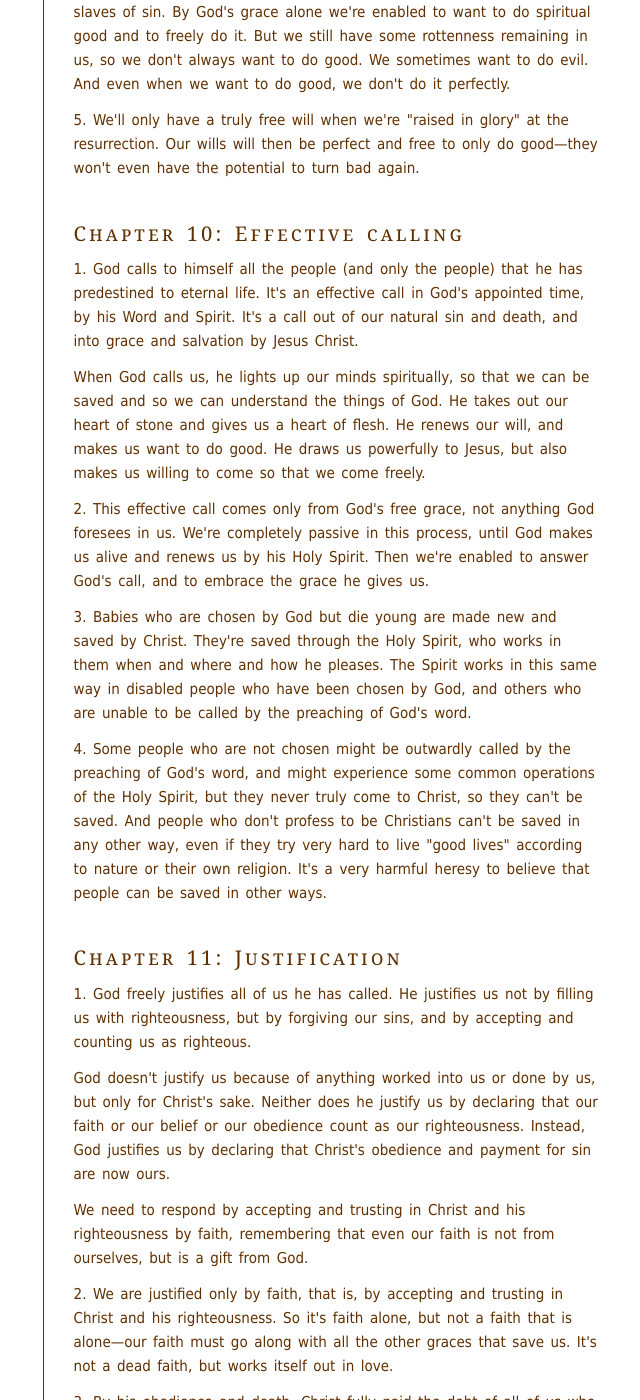
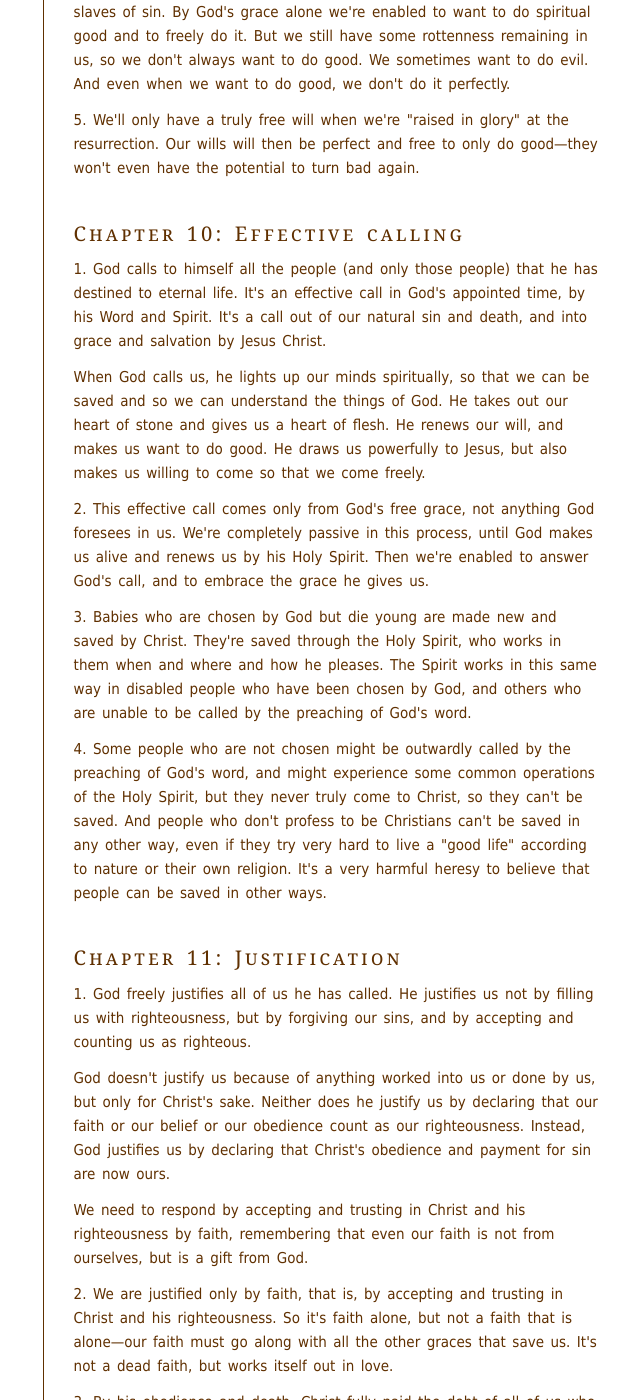
Before and after one commit to benhoyt/benhoyt.github.com, a Jekyll site: the page built from writings-plain-english-westminster.html, in a window 1280 px wide and 1400 px high, scrolled down 12626 px. Shown: the whole window, without its empty margins (391-1031 px from the left). Built offline with Jekyll 4.4.1, drawn with Linux system fonts in a browser that asks for light colours.

Commit message:
Fixes to chapter 10

```diff
--- a/writings-plain-english-westminster.html
+++ b/writings-plain-english-westminster.html
@@ -295,7 +295,7 @@
 
 <h2 id="chapter10">Chapter 10: Effective calling</h2>
 
-<p>1. God calls to himself all the people (and only the people) that he has predestined to eternal life. It's an effective call in God's appointed time, by his Word and Spirit. It's a call out of our natural sin and death, and into grace and salvation by Jesus Christ.</p>
+<p>1. God calls to himself all the people (and only those people) that he has destined to eternal life. It's an effective call in God's appointed time, by his Word and Spirit. It's a call out of our natural sin and death, and into grace and salvation by Jesus Christ.</p>
 
 <p>When God calls us, he lights up our minds spiritually, so that we can be saved and so we can understand the things of God. He takes out our heart of stone and gives us a heart of flesh. He renews our will, and makes us want to do good. He draws us powerfully to Jesus, but also makes us willing to come so that we come freely.</p>
 
@@ -303,7 +303,7 @@
 
 <p>3. Babies who are chosen by God but die young are made new and saved by Christ. They're saved through the Holy Spirit, who works in them when and where and how he pleases. The Spirit works in this same way in disabled people who have been chosen by God, and others who are unable to be called by the preaching of God's word.</p>
 
-<p>4. Some people who are not chosen might be outwardly called by the preaching of God's word, and might experience some common operations of the Holy Spirit, but they never truly come to Christ, so they can't be saved. And people who don't profess to be Christians can't be saved in any other way, even if they try very hard to live "good lives" according to nature or their own religion. It's a very harmful heresy to believe that people can be saved in other ways.</p>
+<p>4. Some people who are not chosen might be outwardly called by the preaching of God's word, and might experience some common operations of the Holy Spirit, but they never truly come to Christ, so they can't be saved. And people who don't profess to be Christians can't be saved in any other way, even if they try very hard to live a "good life" according to nature or their own religion. It's a very harmful heresy to believe that people can be saved in other ways.</p>
 
 
 <h2 id="chapter11">Chapter 11: Justification</h2>
```
